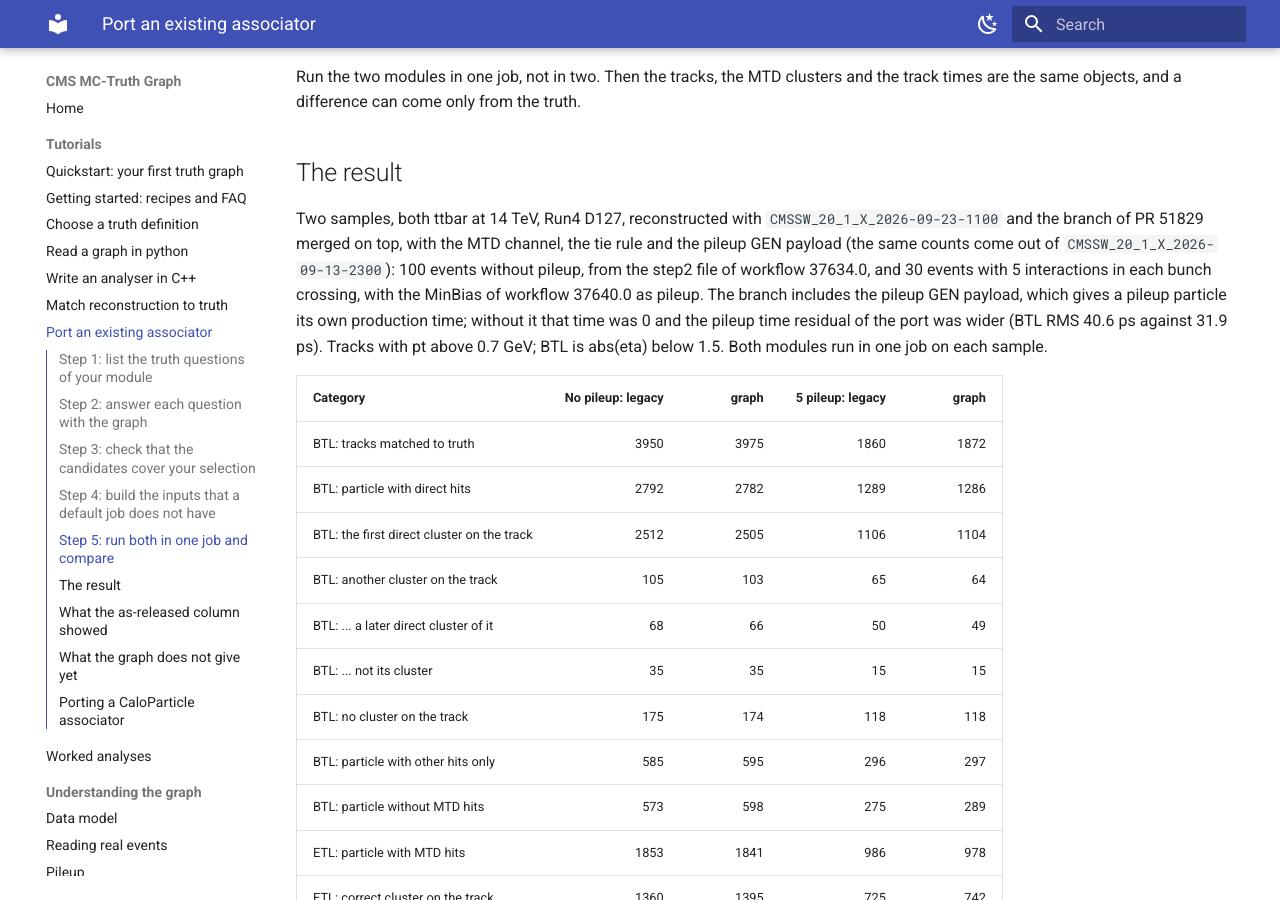
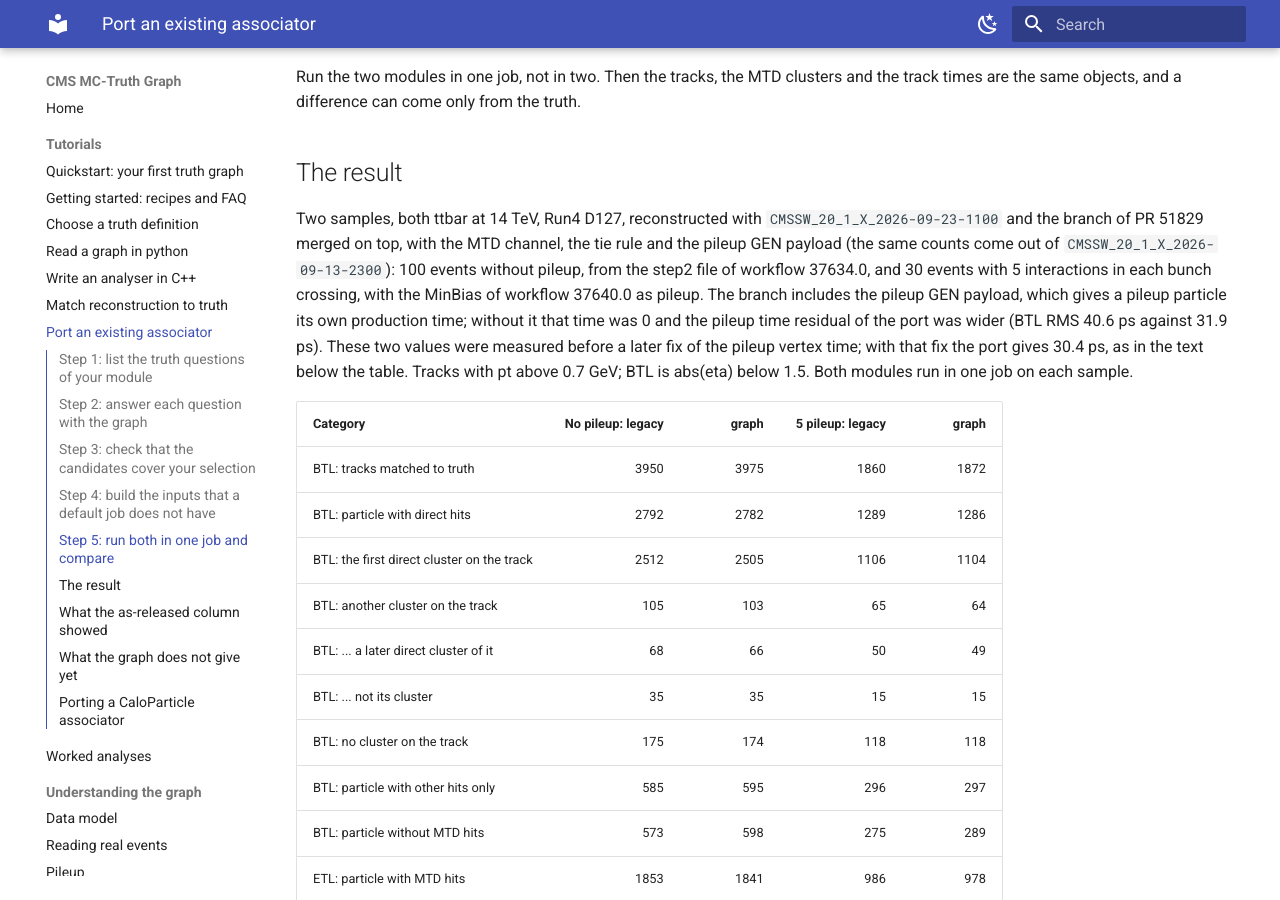
Before and after one commit to felicepantaleo/cms-truth-docs, an MkDocs documentation site: the page built from docs/tutorial-port-associator.md, in a window 1280 px wide and 900 px high, scrolled down 3329 px. Built offline with MkDocs 1.6.1 and Material for MkDocs 9.7.7, drawn with Linux system fonts in a browser that asks for light colours.

Commit message:
tutorial-port-associator: say which BTL time residual predates the pileup vertex-time fix

```diff
--- a/docs/tutorial-port-associator.md
+++ b/docs/tutorial-port-associator.md
@@ -145,7 +145,9 @@ channel, the tie rule and the pileup GEN payload (the same counts come out of
 events with 5 interactions in each bunch crossing, with the MinBias of workflow 37640.0 as
 pileup. The branch includes the pileup GEN payload, which gives a pileup particle its own
 production time; without it that time was 0 and the pileup time residual of the port was
-wider (BTL RMS 40.6 ps against 31.9 ps). Tracks with pt above 0.7 GeV; BTL is abs(eta) below 1.5. Both modules run in one
+wider (BTL RMS 40.6 ps against 31.9 ps). These two values were measured before a later fix
+of the pileup vertex time; with that fix the port gives 30.4 ps, as in the text below the
+table. Tracks with pt above 0.7 GeV; BTL is abs(eta) below 1.5. Both modules run in one
 job on each sample.
 
 | Category | No pileup: legacy | graph | 5 pileup: legacy | graph |
```
